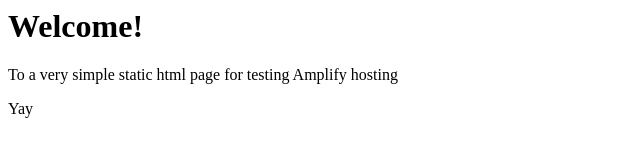
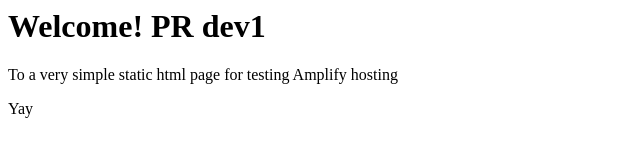
Before and after one commit to ephemeralOnly/amplify-test-swap-2, a website: page src/index.html in a window 1280 px wide. Shown: the whole page, without its empty margins (0-640 px from the left). Drawn offline with Linux system fonts and the light colour scheme.

Commit message:
Update index.html

```diff
--- a/src/index.html
+++ b/src/index.html
@@ -8,7 +8,7 @@
 </head>
 
 <body>
-    <h1>Welcome!</h1>
+    <h1>Welcome! PR dev1</h1>
     <p>To a very simple static html page for testing Amplify hosting</p>
     <p>Yay</p>
 </body>
```
